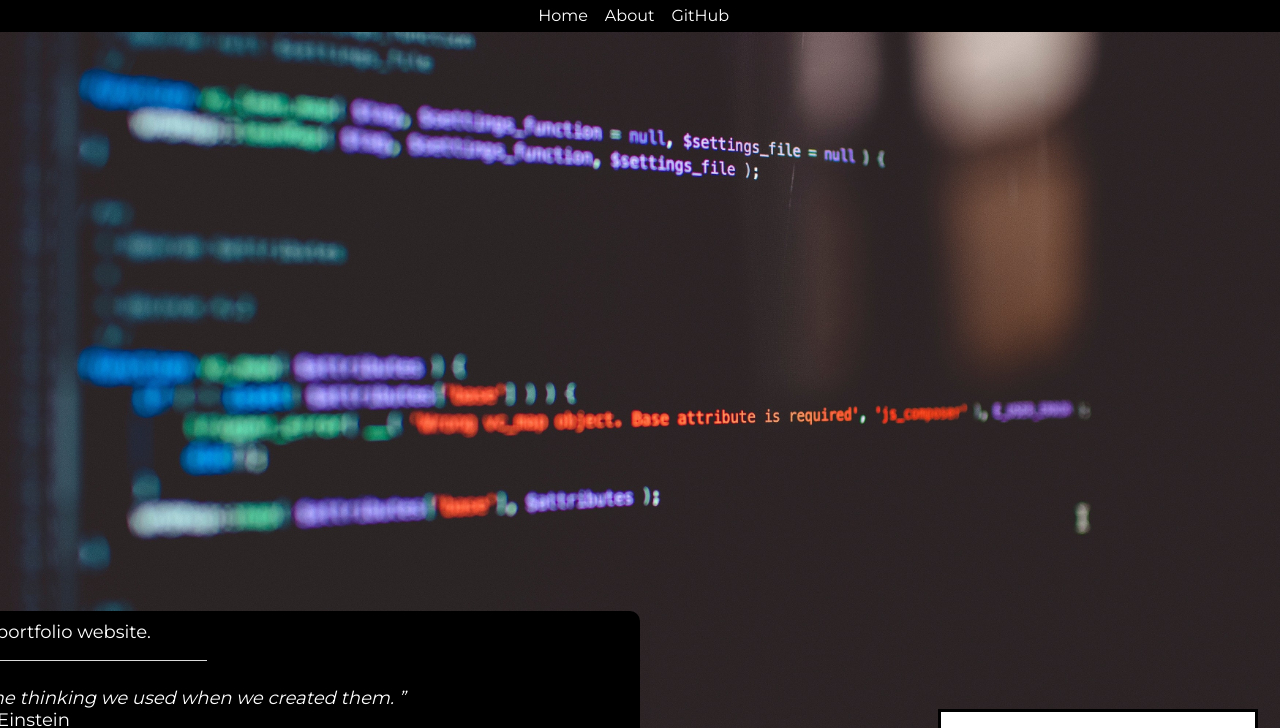
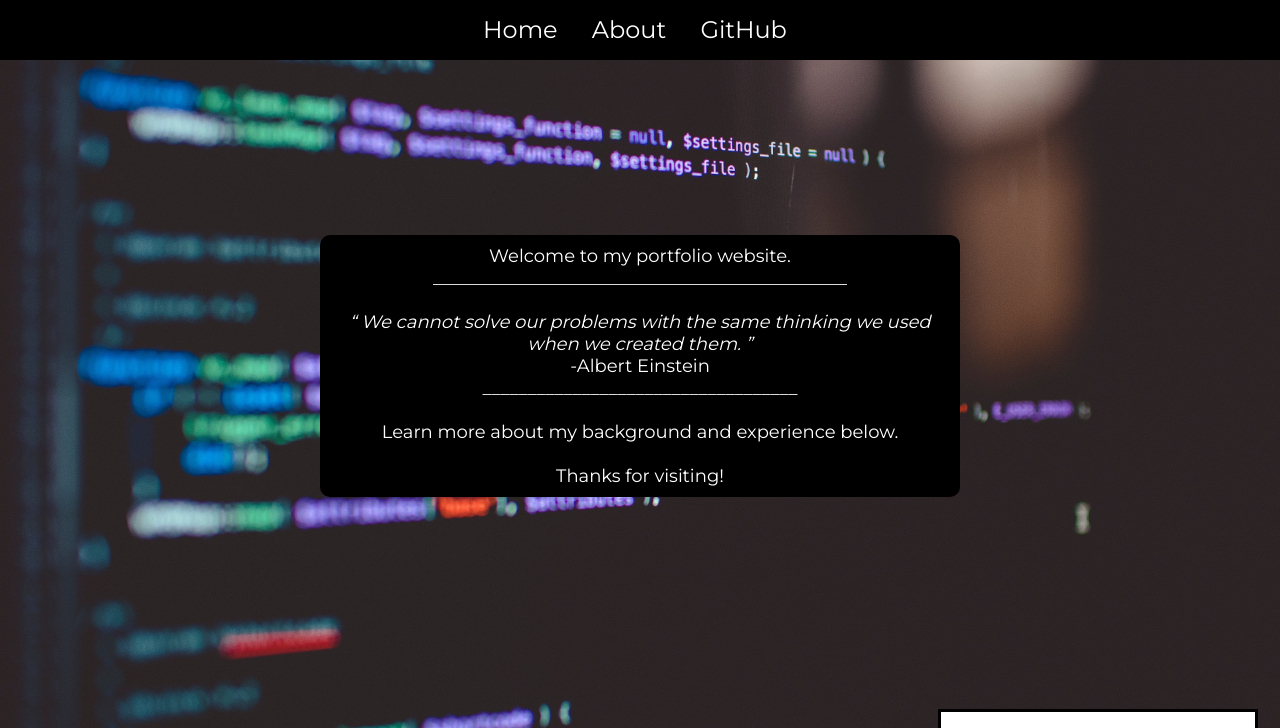
Before and after one commit to ramvilsil/beginner-portfolio, a plain HTML site: page docs/index.html in a window 1280 px wide. Shown: the top 728 px of the page. Drawn offline with Linux system fonts and the light colour scheme.

Commit message:
Update portfolio.css

```diff
--- a/docs/css/portfolio.css
+++ b/docs/css/portfolio.css
@@ -75,15 +75,11 @@ a:hover {
 .navbar a {
     color: white;
     text-decoration: none;
-<<<<<<< Updated upstream
-    font-size: 1.5vw;
-=======
     font-size: 24px;
->>>>>>> Stashed changes
     padding: 10px;
-    margin-top: 0.5vh;
-    margin-bottom: 0.5vh;
-    margin-right: 1vw;
+    margin-top: 2px;
+    margin-bottom: 2px;
+    margin-right: 10px;
     line-height: 1.5;
     display: inline-block;
     vertical-align: middle;
@@ -112,11 +108,7 @@ a:hover {
 }
 
 #Home p {
-<<<<<<< Updated upstream
-    font-size: larger;
-=======
     font-size: large;
->>>>>>> Stashed changes
     position: absolute;
     top: 50%;
     left: 50%;
@@ -127,7 +119,6 @@ a:hover {
   }
 
 /*Slideshow */
-
 .slideshow-container {
     max-width: 1000px;
     position: relative;
@@ -318,8 +309,6 @@ footer {
     background: #555;
 }
 
-<<<<<<< Updated upstream
-=======
 /* On screens 576px and smaller images will be 100px tall and centered vertically in the column */
 @media screen and (max-width: 576px) {
     img {
@@ -335,7 +324,6 @@ footer {
     }
 }
 
->>>>>>> Stashed changes
 /* Screens 576px and smaller will display a scroll bar if the text overflows the column height */
 @media screen and (max-width: 576px) {
     .Column_1 {
```
